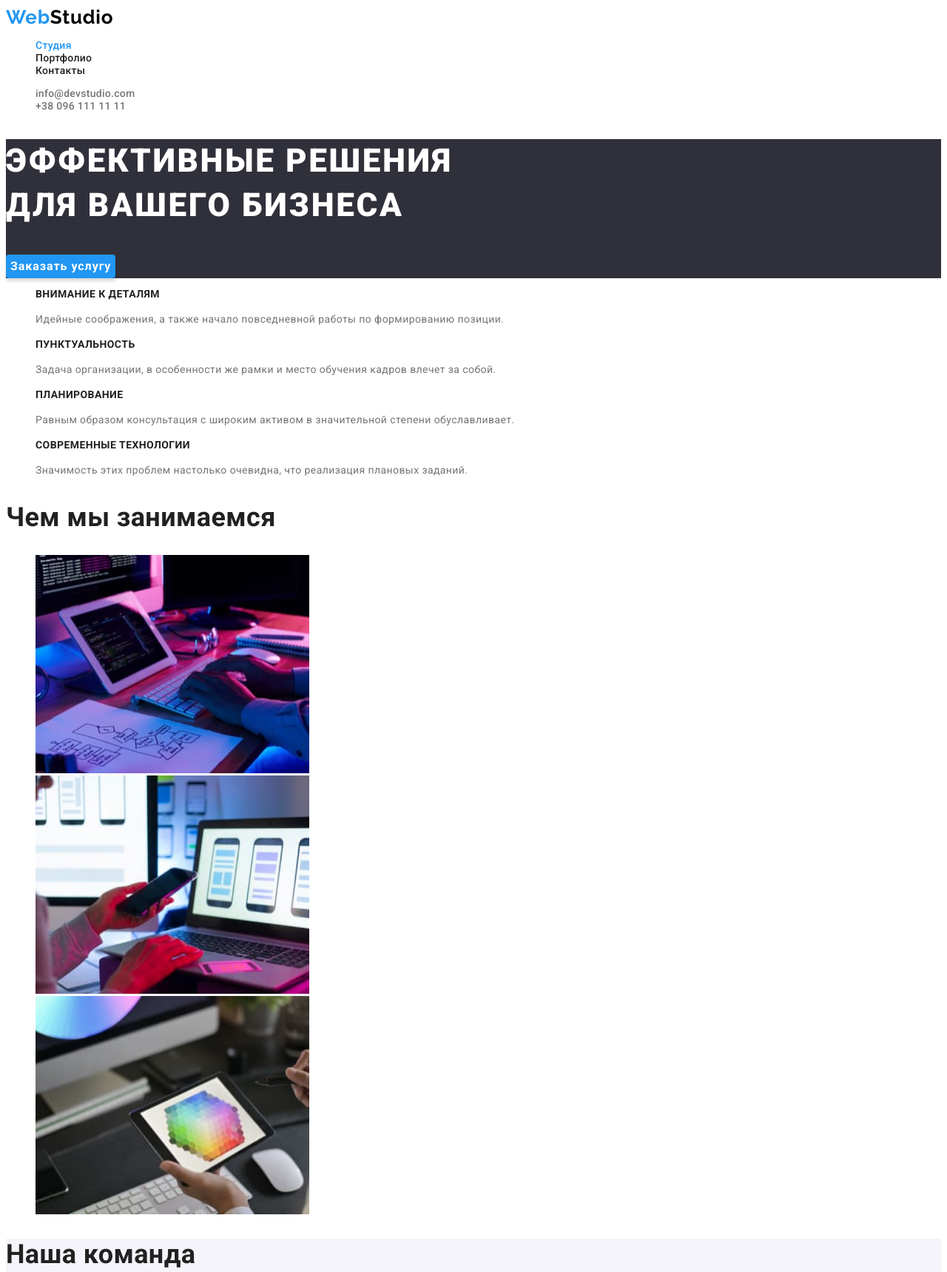
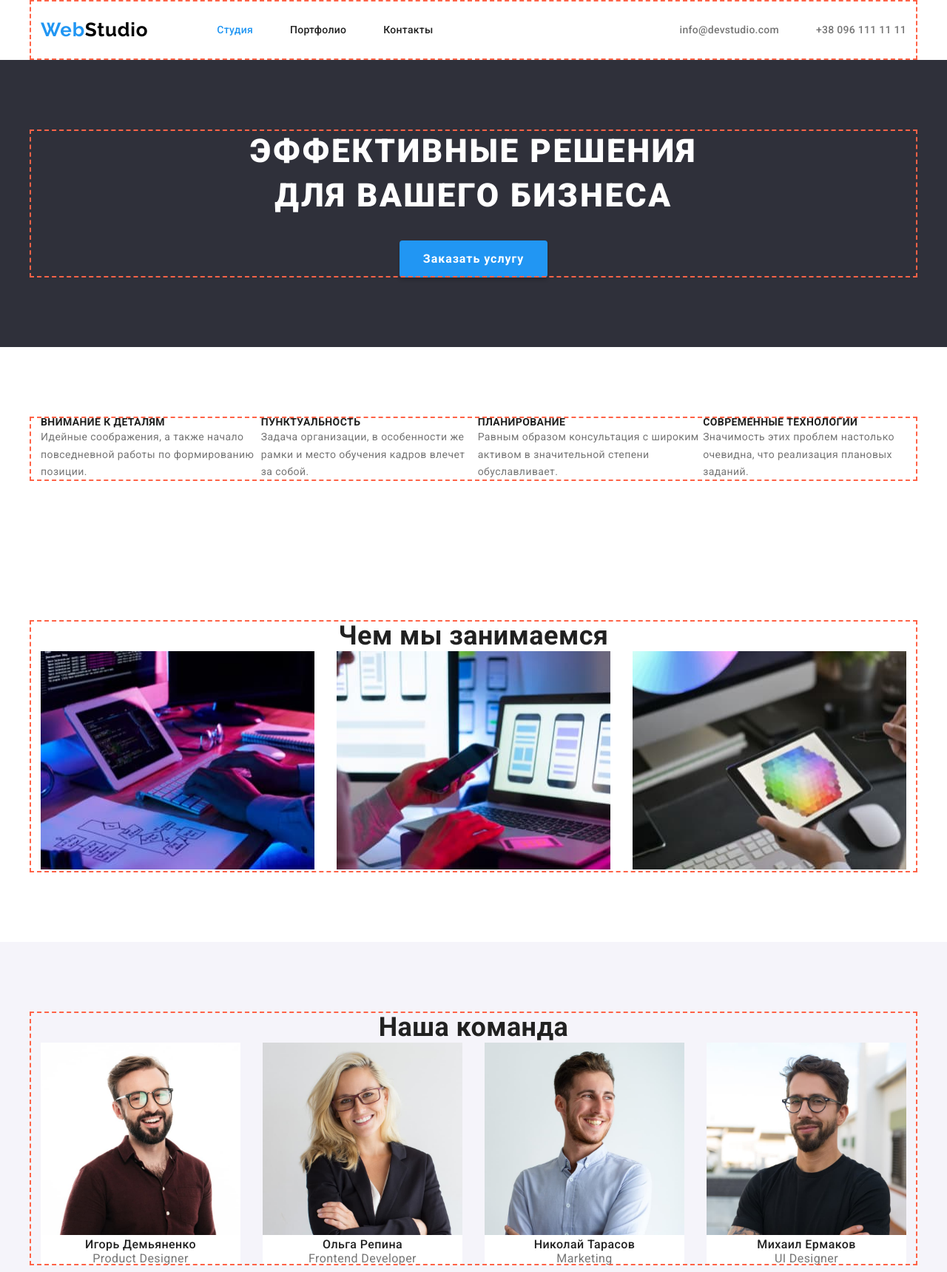
Before and after one commit to IhorYakymchuk/goit-markup-hw-03, a plain HTML site: page index.html in a window 1280 px wide. Shown: the top 1719 px of the page at 74% size. Drawn offline with nearby package versions, Linux system fonts and the light colour scheme.

Commit message:
small update html and css

```diff
--- a/css/styles.css
+++ b/css/styles.css
@@ -20,6 +20,34 @@
   --hero-btn-box-shadow: 0px 4px 4px rgba(0, 0, 0, 0.15);
 }
 
+/* частковий ресет стилей браузера */
+a {
+  text-decoration: none;
+  color: currentColor;
+}
+
+ul {
+  list-style: none;
+  padding: 0;
+  margin: 0;
+}
+
+/* .list {
+  list-style: none;
+  padding: 0;
+  margin: 0;
+} */
+
+h1,
+h2,
+h3,
+h4,
+h5,
+h6,
+p {
+  margin: 0;
+}
+
 body {
   font-family: 'Roboto', sans-serif;
   background-color: var(--primary-bg-color);
@@ -28,14 +56,24 @@ body {
   letter-spacing: 0.03em;
 }
 
-ul {
-  list-style: none;
+/* Section */
+.section {
+  padding-top: 94px;
+  padding-bottom: 94px;
 }
 
-a {
-  text-decoration: none;
+/* Container */
+
+.container {
+  margin-left: auto;
+  margin-right: auto;
+  width: 1200px;
+  padding-left: 15px;
+  padding-right: 15px;
+
+  outline: 2px dashed tomato;
+  outline-offset: -2px;
 }
-/* скидання точок списка можна ще зробити використавши клас list (ми кожному списку надавали клас) */
 
 /* Header */
 .logo {
@@ -47,6 +85,11 @@ a {
   letter-spacing: 0.03em;
 }
 
+.logo {
+  display: block;
+  padding-top: 24px;
+  padding-bottom: 25px;
+}
 .studio-header {
   color: var(--second-part-logo-color);
   font-family: 'Raleway', sans-serif;
@@ -56,11 +99,47 @@ a {
   letter-spacing: 0.03em;
 }
 
-.header-link {
+.main-nav {
+  display: flex;
+  align-items: center;
+}
+
+.header-nav {
+  display: flex;
+}
+
+.header-list {
+  display: flex;
+  margin-left: 93px;
+}
+
+.header-list .header-item + .header-item {
+  margin-left: 50px;
+}
+
+.header-item .header-link {
+  display: block;
+  padding-top: 32px;
+  padding-bottom: 32px;
   color: var(--primary-text-color);
   font-weight: 500;
   line-height: 1.14;
   letter-spacing: 0.02em;
+}
+
+.contacts-list {
+  display: flex;
+  margin-left: auto;
+}
+
+.header-contacts {
+  display: block;
+  padding-top: 32px;
+  padding-bottom: 32px;
+}
+
+.contacts-list .header-contacts + .header-contacts {
+  margin-left: 50px;
 }
 
 .header-link:hover,
@@ -80,19 +159,17 @@ a {
   color: var(--accent-color);
 }
 
-/* в хедер сторінки портфоліо добавили клас current
-для підсвітки сторінки, на якій ми находимось на даний момент.
-Див. відео Репети модуль 2, вебінар 3, на відрізку 2год 30 хв*/
 .header-list .header-link.current {
   color: var(--accent-color);
 }
 
 /* Hero
 - поки що поставив колір бекграунда #2f303a, так як ще нема картинки
-і забрав -  text-align: center; див. Figma */
+і забрав -  text-align: center */
 
-.hero {
+.section.hero {
   background-color: var(--hero-footer-bg-color);
+  text-align: center;
 }
 
 .hero-title {
@@ -100,22 +177,10 @@ a {
   font-weight: 900;
   font-size: 44px;
   line-height: 1.36;
-
+  text-align: center;
   letter-spacing: 0.06em;
   text-transform: uppercase;
 }
-
-/* в кнопки поки що забрав -
-display: flex;
-  align-items: center;
-  text-align: center;
-position: absolute;
-width: 200px;
-  height: 50px;
-  left: 700px;
-  top: 430px;
-
-див. Figma */
 
 .hero-btn {
   color: var(--white-text-color);
@@ -126,10 +191,16 @@ width: 200px;
   font-size: 16px;
   line-height: 1.88;
   letter-spacing: 0.06em;
-
+  display: inline-block;
+  align-items: center;
+  text-align: center;
   cursor: pointer;
   border-radius: 4px;
   border: none;
+  width: 200px;
+  height: 50px;
+
+  margin-top: 30px;
 }
 
 .hero-btn:hover,
@@ -153,6 +224,10 @@ width: 200px;
   overflow: hidden;
 }
 
+.benefits-list {
+  display: flex;
+}
+
 .benefits-subtitle {
   font-size: 14px;
   line-height: 1.14;
@@ -167,17 +242,56 @@ width: 200px;
 }
 
 /* Чем мы занимаемся */
+
+.section.activity {
+  text-align: center;
+}
 .section-title {
   font-size: 36px;
   line-height: 1.17;
 }
-/* поки забрав   text-align: center; */
+
+.activity-list {
+  display: flex;
+}
+
+.activity-item {
+  width: calc((100% - 60px) / 3);
+  margin-right: 30px;
+}
+
+.activity-item:nth-child(3n) {
+  margin-right: 0;
+}
 
 /* Наша команда */
 
-.team {
+.section.team {
+  text-align: center;
+}
+
+.section.team {
   background-color: var(--secondary-bg-color);
 }
+
+.team-list {
+  display: flex;
+}
+
+.team-item {
+  width: calc((100% - 90px) / 4);
+  margin-right: 30px;
+  /* gap: 30px; */
+}
+
+.team-item:nth-child(4n) {
+  margin-right: 0;
+}
+
+.team-item {
+  background-color: var(--primary-bg-color);
+}
+
 .team-subtitle {
   font-weight: 500;
   font-size: 16px;
@@ -232,6 +346,16 @@ width: 200px;
 
 /* Портфолио */
 
+.filter-list {
+  display: flex;
+  justify-content: center;
+  padding: 0;
+}
+
+.filter-list .filter-item + .filter-item {
+  margin-left: 8px;
+}
+
 .active-btn {
   color: var(--white-text-color);
   background-color: var(--accent-color);
@@ -263,10 +387,29 @@ width: 200px;
   color: var(--white-text-color);
 }
 
-/*
+/* Розміщення на сторінці - початок */
+.projects-list {
+  display: flex;
+  flex-wrap: wrap;
+}
+
+.projects-item {
+  width: calc((100% - 60px) / 3);
+  margin-right: 30px;
+  margin-bottom: 30px;
+}
+
+.projects-item:nth-child(3n) {
+  margin-right: 0;
+}
+.projects-item:nth-last-child(-n + 3) {
+  margin-bottom: 0;
+}
+/* Розміщення на сторінці - кінець */
+
 .projects-item {
   background-color: var(--container-bg-border-clr);
-} */
+}
 
 .projects-subtitle {
   color: var(--primary-text-color);
--- a/index.html
+++ b/index.html
@@ -12,21 +12,35 @@
       href="https://fonts.googleapis.com/css2?family=Raleway:wght@700&family=Roboto:wght@400;500;700;900&display=swap"
       rel="stylesheet"
     />
+    <!-- Normalize start -->
+    <link
+      rel="stylesheet"
+      href="https://cdnjs.cloudflare.com/ajax/libs/modern-normalize/1.1.0/modern-normalize.min.css"
+      integrity="sha512-wpPYUAdjBVSE4KJnH1VR1HeZfpl1ub8YT/NKx4PuQ5NmX2tKuGu6U/JRp5y+Y8XG2tV+wKQpNHVUX03MfMFn9Q=="
+      crossorigin="anonymous"
+      referrerpolicy="no-referrer"
+    />
+    <!-- Normalize end -->
     <link rel="stylesheet" href="./css/styles.css" />
   </head>
   <body>
     <!--Шапка сайта-->
     <header class="header">
+      <div class="container main-nav">
         <nav class="header-nav">
           <a class="logo" href="./index.html">Web<span class="studio-header">Studio</span> </a>
-        <ul class="header-list">
-          <li class="header-item"><a class="header-link current" href="./index.html">Студия</a></li>
-          <li class="header-item"><a class="header-link" href="./portfolio.html">Портфолио</a></li>
+          <ul class="header-list list">
+            <li class="header-item">
+              <a class="header-link current" href="./index.html">Студия</a>
+            </li>
+            <li class="header-item">
+              <a class="header-link" href="./portfolio.html">Портфолио</a>
+            </li>
             <li class="header-item"><a class="header-link" href="#">Контакты</a></li>
           </ul>
         </nav>
 
-      <ul class="contacts-list">
+        <ul class="contacts-list list">
           <li class="header-contacts">
             <a class="header-cont-link" href="mailto:info@devstudio.com">info@devstudio.com</a>
           </li>
@@ -34,23 +48,27 @@
             <a class="header-cont-link" href="tel:+380961111111">+38 096 111 11 11</a>
           </li>
         </ul>
+      </div>
     </header>
 
     <main>
       <!--Hero-->
-      <section class="hero">
+      <section class="section hero">
+        <div class="container">
           <h1 class="hero-title">
             эффективные решения<br />
             для вашего бизнеса
           </h1>
           <button class="hero-btn" type="button">Заказать услугу</button>
+        </div>
       </section>
 
       <!--Наши преимущества-->
-      <section class="benefits">
+      <section class="section benefits">
+        <div class="container">
           <h2 class="visually-hidden">Наши преимущества</h2>
 
-        <ul class="benefits-list">
+          <ul class="benefits-list list">
             <li class="benefits-item">
               <h3 class="benefits-subtitle">внимание к деталям</h3>
               <p class="benefits-description">
@@ -79,13 +97,15 @@
               </p>
             </li>
           </ul>
+        </div>
       </section>
 
       <!--Чем мы занимаемся-->
-      <section class="activity">
+      <section class="section activity">
+        <div class="container">
           <h2 class="section-title">Чем мы занимаемся</h2>
 
-        <ul class="activity-list">
+          <ul class="activity-list list">
             <li class="activity-item">
               <img
                 class="activity-img"
@@ -114,14 +134,17 @@
               />
             </li>
           </ul>
+        </div>
       </section>
 
       <!--Наша команда-->
-      <section class="team">
+      <section class="section team">
+        <div class="container">
           <h2 class="section-title">Наша команда</h2>
 
-        <ul class="team-list">
+          <ul class="team-list list">
             <li class="team-item">
+              <div class="team-card">
                 <img
                   class="team-img"
                   src="./images/team/colleague1.jpg"
@@ -129,11 +152,15 @@
                   width="270"
                   height="260"
                 />
+                <div class="team-caption">
                   <h3 class="team-subtitle">Игорь Демьяненко</h3>
                   <p class="team-position" lang="en">Product Designer</p>
+                </div>
+              </div>
             </li>
 
             <li class="team-item">
+              <div class="team-card">
                 <img
                   class="team-img"
                   src="./images/team/colleague2.jpg"
@@ -141,11 +168,15 @@
                   width="270"
                   height="260"
                 />
+                <div class="team-caption">
                   <h3 class="team-subtitle">Ольга Репина</h3>
                   <p class="team-position" lang="en">Frontend Developer</p>
+                </div>
+              </div>
             </li>
 
             <li class="team-item">
+              <div class="team-card">
                 <img
                   class="team-img"
                   src="./images/team/colleague3.jpg"
@@ -153,11 +184,15 @@
                   width="270"
                   height="260"
                 />
+                <div class="team-caption">
                   <h3 class="team-subtitle">Николай Тарасов</h3>
                   <p class="team-position" lang="en">Marketing</p>
+                </div>
+              </div>
             </li>
 
             <li class="team-item">
+              <div class="team-card">
                 <img
                   class="team-img"
                   src="./images/team/colleague4.jpg"
@@ -165,19 +200,24 @@
                   width="270"
                   height="260"
                 />
+                <div class="team-caption">
                   <h3 class="team-subtitle">Михаил Ермаков</h3>
                   <p class="team-position" lang="en">UI Designer</p>
+                </div>
+              </div>
             </li>
           </ul>
+        </div>
       </section>
     </main>
 
     <!--Футер-->
     <footer class="footer">
+      <div class="container">
         <a class="logo" href="./index.html">Web<span class="studio-footer">Studio</span> </a>
 
         <address class="address">
-        <ul class="address-list">
+          <ul class="address-list list">
             <li class="address-item">
               <a
                 class="address-link"
@@ -195,6 +235,7 @@
             </li>
           </ul>
         </address>
+      </div>
     </footer>
   </body>
 </html>
```
Also changed, not shown: portfolio.html (+38 -7 lines). Lines whose indentation alone changed are shown as unchanged.
